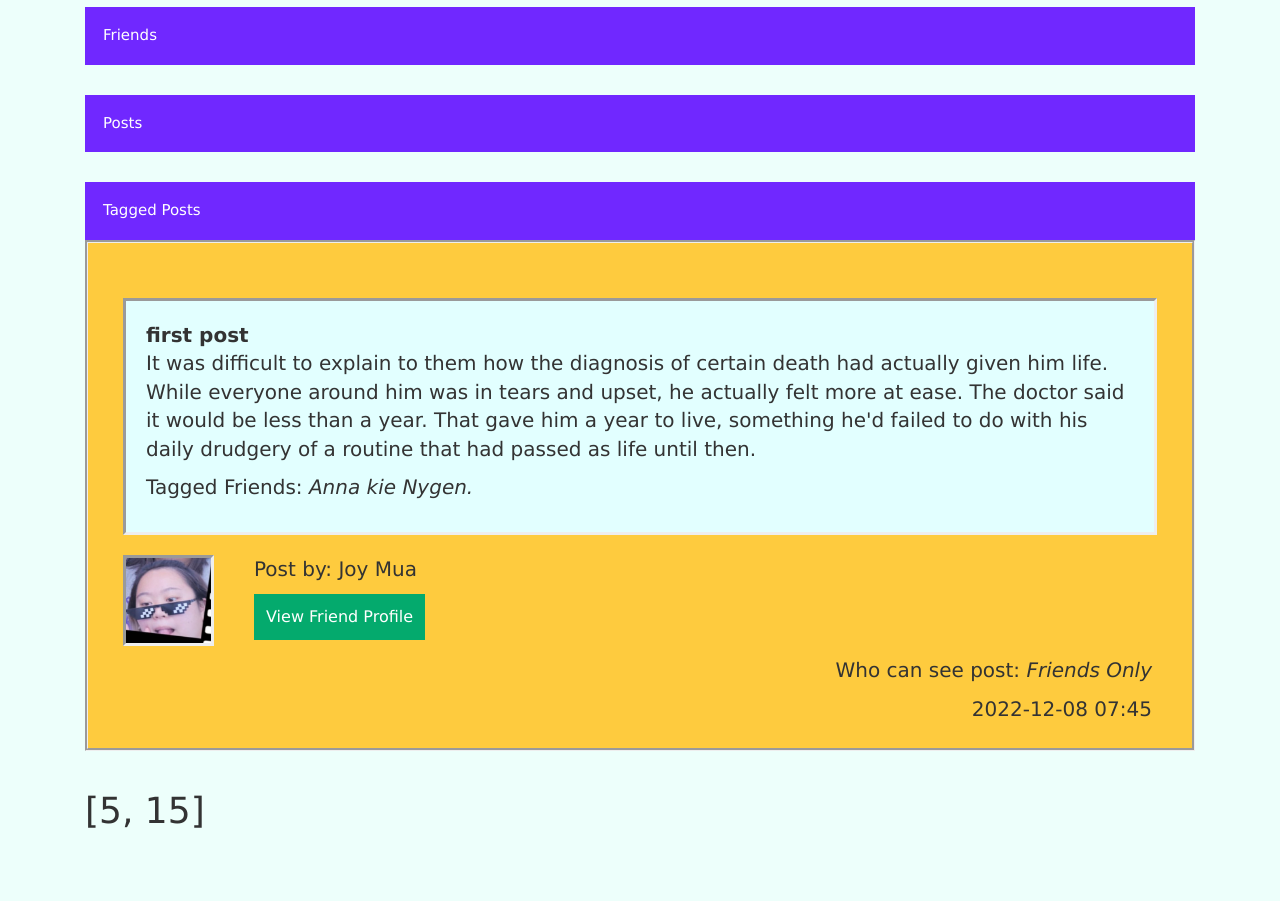
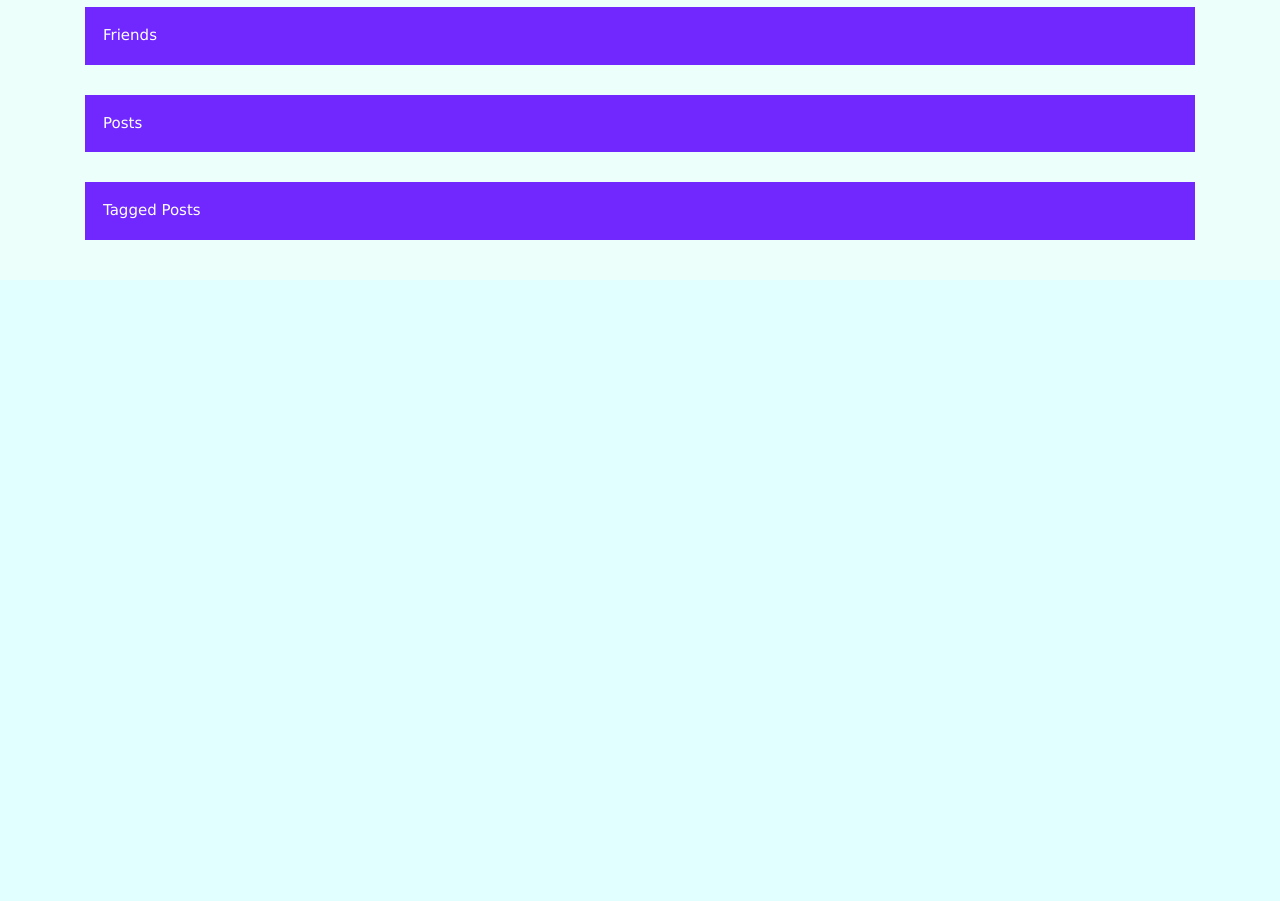
Before and after one commit to rancy1313/trackerApp, a Flask app: page /user-home/view-friend-profile/2 in a window 1280 px wide. Shown: the part 592-1493 px from the top of the page. After the commit the page ends 832 px from the top, so only its background shows below. Run offline with Flask 2, Linux system fonts and the light colour scheme; a user stored in the database is signed in; data comes from the database, SQL or seed files in the repository; some libraries are stand-ins or nearby versions.

Commit message:
friend page is fixed and tagged friends works accordingly

```diff
--- a/setup/templates/friend_page.html
+++ b/setup/templates/friend_page.html
@@ -203,16 +203,15 @@
         <p hidden>{{ lst.append(post.id) }}</p>
     {% endif %}
 {% endfor %}
-<!-- I need to add the ids of the user's posts where the friend is tagged so those posts can have their image index set
+<!-- I need to add the ids of the posts where the friend is tagged so those posts can have their image index set
     to 1 for the javascript function to work -->
-<!--{% for post in user.posts %}
-    {% if (post.post_images|length) != 0 and (friend in post.friends_tagged) %}
-        <p hidden>{{ lst.append(post.id) }}</p>
-    {% endif %}
-{% endfor %}-->
 {% for tmp_friend in friends_of_friend %}
     {% for post in tmp_friend.posts %}
+        <!-- same if statement in the one that displays tagged posts. Just makes sure that the appropriate post ids are
+            collected. -->
         {% if (friend in post.friends_tagged) and (((post.post_privacy == 'Only You') and (post in user.posts)) or (post.post_privacy != 'Only You')) %}
+            <!-- make sure post has images, or it will mess things up if a post with no images' id gets in this list -->
+            <!-- it tries to index a post with no images and breaks the function -->
             {% if (post.post_images|length) != 0 and (post.id not in lst) %}
                 <p hidden>{{ lst.append(post.id) }}</p>
             {% endif %}
@@ -333,115 +332,6 @@
 {% endfor %}
 {% endfor %}
 </div>
-
-
-
-
-
-
-
-
-{% for post in user.posts|reverse %}
-    {% if friend in post.friends_tagged %}
-        <div class="groove" style="background-color: {{ post.color }}">
-            <div class="row">
-                <div class="column">
-                    <!-- this div is for formatting the dots next to the image -->
-                    <div style="float: left;">
-                        <!-- this will separate the dots next to each post's images -->
-                        {% set tmp_dot = 'dot ' + (post.id|string) %}
-                        {% for image in post.post_images %}
-                            <div style="text-align:center">
-                                <span class="{{ tmp_dot }}" onclick="currentSlide({{ loop.index }}, {{ post.id|safe }})"></span>
-                            </div>
-                        {% endfor %}
-                    </div>
-                    <!-- this will separate the posts images for the javascript functions -->
-                    {% set tmp_class = 'post_images' + (post.id|string) %}
-                    <div class="slideshow-container" style="float: left;">
-                        <!-- this is code for arrows that will go to the next post image. Not working properly -->
-                        <!--<a class="next" onclick="plusSlides({{ loop.index|safe }}, 1, {{ post.id|safe }})">❯</a>-->
-                        {% if (post.post_images|length) != 0 %}
-                            <div class="image">
-                                {% for image in post.post_images %}
-                                    <div class="{{ tmp_class }}">
-                                        <div class="numbertext">{{ loop.index }} / {{ post.post_images|length }}</div>
-                                        <img class="img-responsive" src="{{ url_for('features.send_image', filename=image) }}" style="width: 200px">
-                                    </div>
-                                {% endfor %}
-                            </div>
-                        {% endif %}
-                        <!--<a class="prev" onclick="plusSlides({{ loop.index|safe }}, -1, {{ post.id|safe }})">❮</a>-->
-                    </div>
-                </div>
-                <div class="column">
-                    <!-- this div is for formatting the post's text -->
-                    <div class="text3" style="float: left;">
-                        <b>{{ post.title }}</b>
-                        <p>{{ post.text }}</p>
-                        <!-- if there are no tagged friend then the length is zero, so != 0 then display tagged friends -->
-                        {% if (post.friends_tagged|length) != 0 %}
-                            <p>Tagged Friends:
-                                <!-- loop through the tagged friends of the post to display them -->
-                                {% for tagged_friend in post.friends_tagged %}
-                                <!-- the if statement checks if we are on the last iteration of the loop so a period can be printed -->
-                                    <i>{% if loop.index == post.friends_tagged|length %}
-                                        {{ tagged_friend.first_name }}
-                                        <!-- If user has no middle name then don't show this-->
-                                        {% if tagged_friend.middle_name %}
-                                            {{ tagged_friend.middle_name }}
-                                        {% endif %}
-                                        {{ tagged_friend.last_name }}.<!-- period is right here -->
-                                        {% else %}
-                                        <!-- if we are not at the last item in the list then display a comma -->
-                                        {{ tagged_friend.first_name }}
-                                        <!-- If user has no middle name then don't show this-->
-                                        {% if tagged_friend.middle_name %}
-                                            {{ tagged_friend.middle_name }}
-                                        {% endif %}
-                                        {{ tagged_friend.last_name }},<!-- comma is right here -->
-                                        {% endif %}
-                                    </i>
-                                {% endfor %}
-                            </p>
-                        {% endif %}
-                    </div>
-                </div>
-                <div class="column">
-                    <div styel="float: left;">
-                        <div class="image" style="float: left;">
-                            <img src="{{ url_for('features.send_image', filename=user.profile_picture) }}" width="85" height="85">
-                        </div>
-                        <div class="text1" style="float: left;">
-                            <p>Post by: {{ user.first_name }}
-                                <!-- If user has no middle name then don't show this-->
-                                {% if user.middle_name %}
-                                    {{ user.middle_name }}
-                                {% endif %}
-                                    {{ user.last_name }}
-                            </p>
-                            <form action="{{ url_for('features.view_friend_profile', friend_id=user.id) }}" method="POST">
-                                <button type="submit" class="btn-search">View Friend Profile</button>
-                            </form>
-                        </div>
-                    </div>
-                </div>
-            </div>
-            <div class="text1">
-                <p align="right">Who can see post: <i>{{ post.post_privacy }}</i></p>
-                <!-- will cut off the seconds -->
-                {% set tmp_time = (post.date|string)[:16] %}
-                <p align="right">{{ tmp_time }}</p>
-            </div>
-        </div>
-        <br />
-    {% endif %}
-{% endfor %}
-
-
-
-
-<h1>{{lst}}</h1>
 <body onload="loadSlides({{ lst|safe }})"></body>
 <br />
 <br />
```
